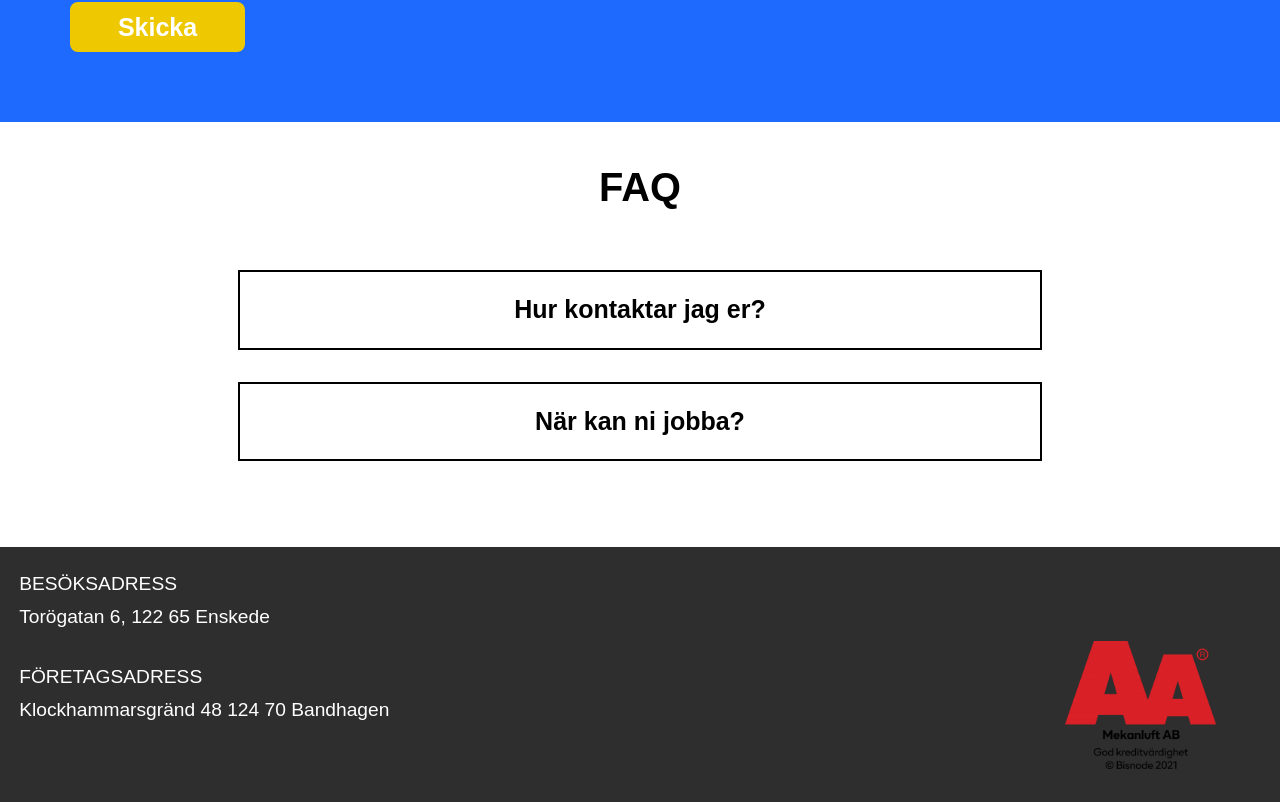
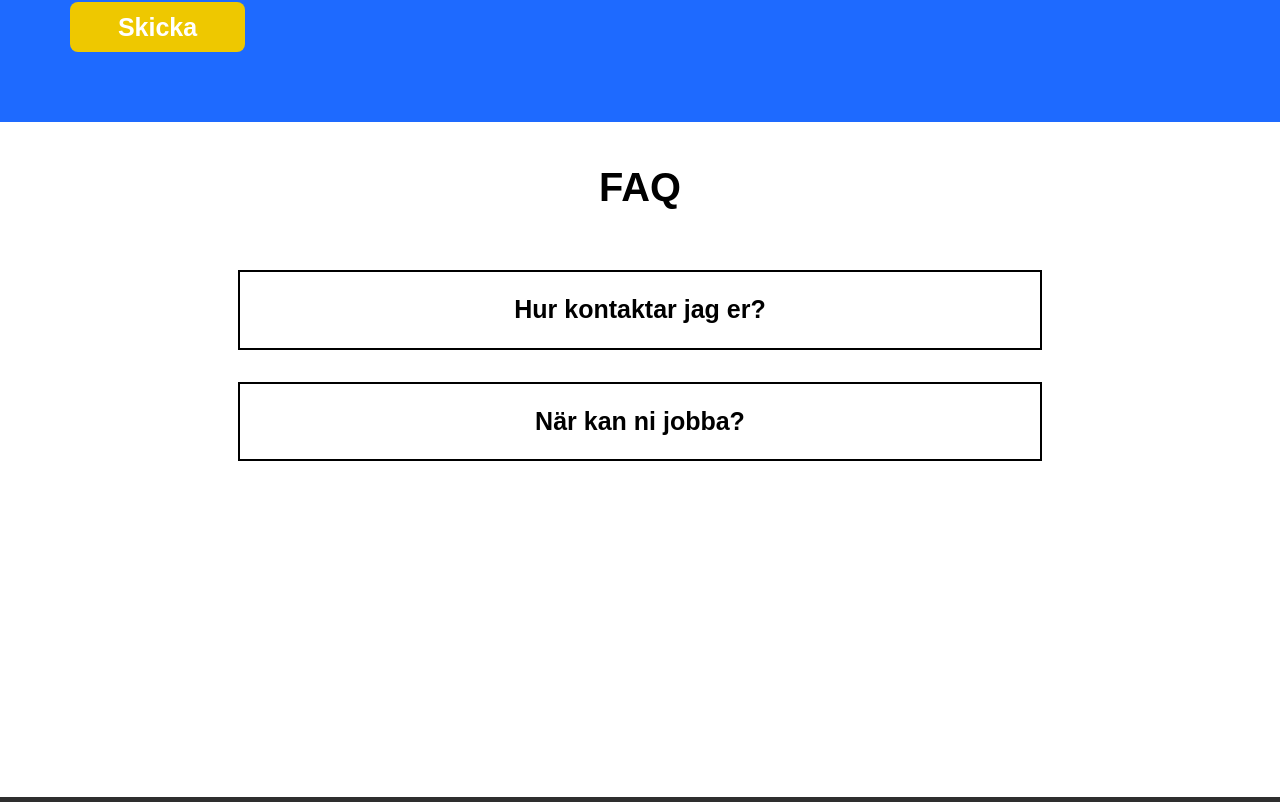
Before and after one commit to maxerling/landing-page-project, a React (Create React App) app: page / in a window 1280 px wide. Shown: the part 4198-5000 px from the top of the page. Built offline with nearby package versions, Linux system fonts and the light colour scheme.

Commit message:
faqsection and footer section css

```diff
--- a/src/components/FAQSection.tsx
+++ b/src/components/FAQSection.tsx
@@ -7,7 +7,7 @@ const ContentWrapper = styled.div`
   display: flex;
   flex-wrap: wrap;
   background-color: #fff;
-  padding: 0 0 70px 0;
+  padding: 0 0 20em 0;
   text-align: center;
   justify-content: center;
 `;
--- a/src/components/Footer.tsx
+++ b/src/components/Footer.tsx
@@ -8,7 +8,7 @@ const FooterWrapper = styled.div`
   display: flex;
   width: 100%;
   background-color: #2e2e2e;
-  height: 14em;
+  height: 15em;
 
   @media (min-width: 500px) {
     height: 16.5em;
```
